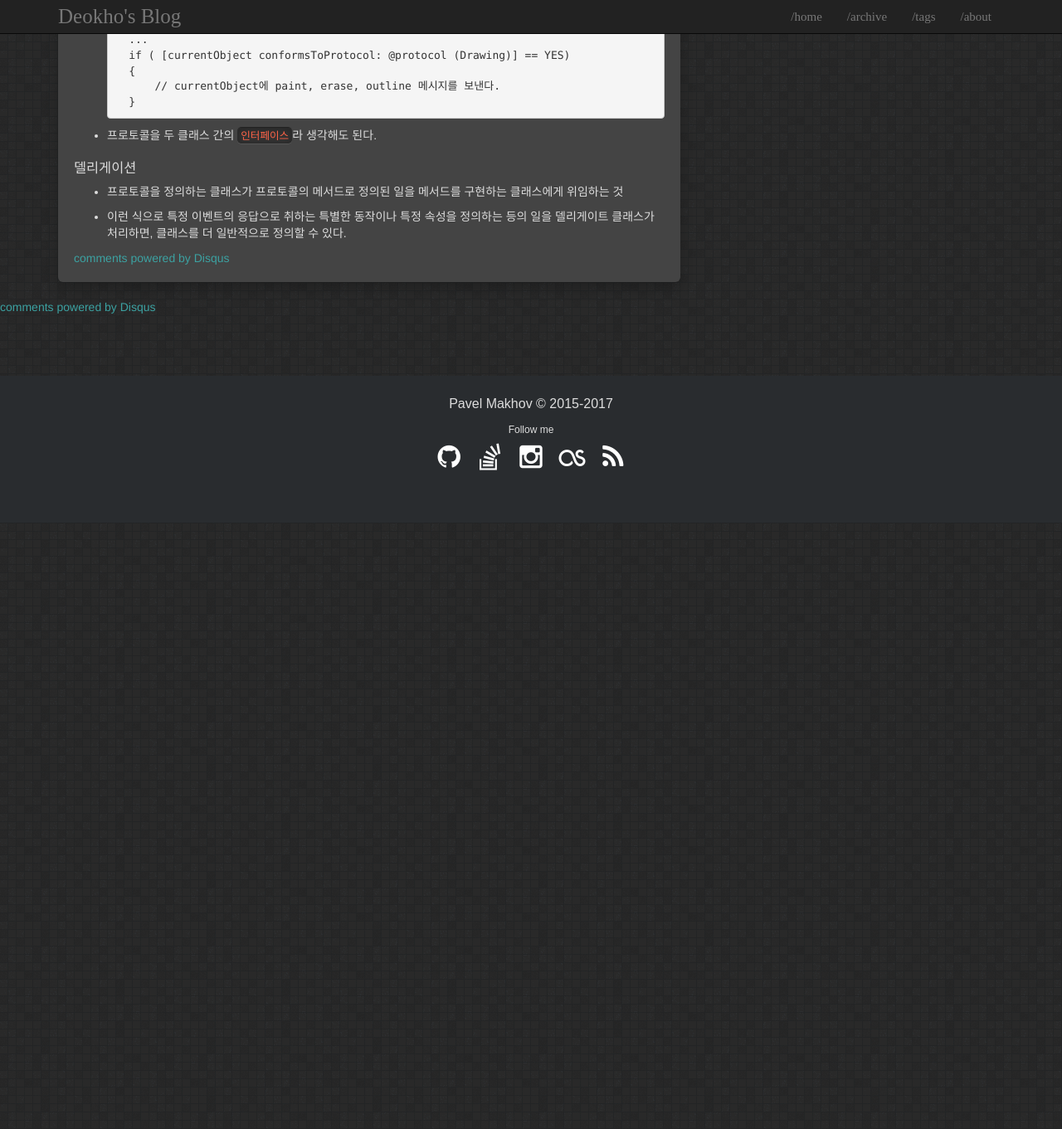
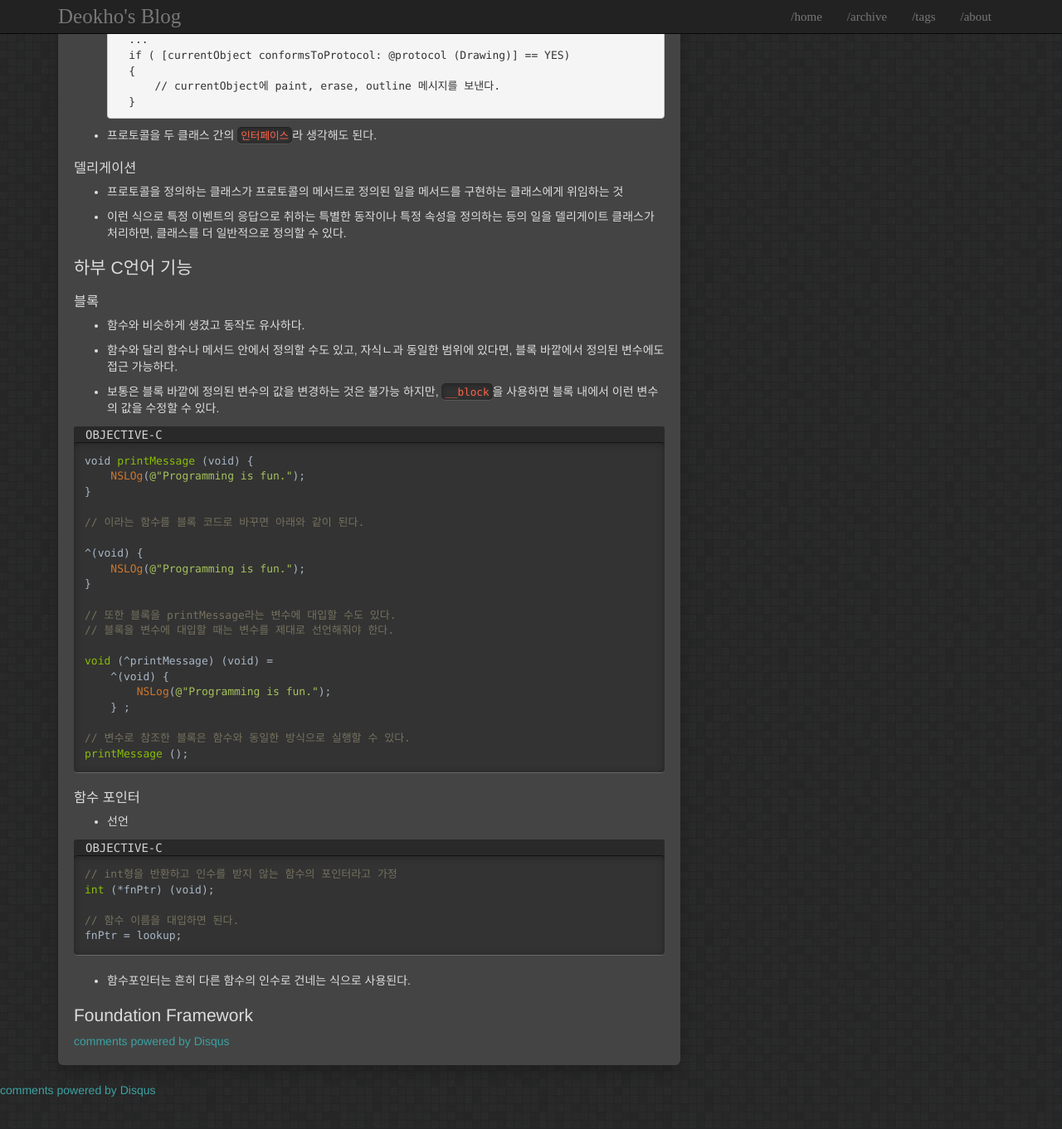
Before and after one commit to LeeDeokho/LeeDeokHo.github.io, a Jekyll site: the page built from _posts/2018-03-13-Programming-ObjC.md, in a window 1280 px wide and 1400 px high, scrolled down 2800 px. Shown: the top 1361 px of the window at 83% size. Built offline with Jekyll 4.4.1, drawn with Linux system fonts in a browser that asks for light colours; comment, search, counter and statistics services are not loaded; before the commit the page ends 3430 px from its top, so only the background shows below that.

Commit message:
add objc

```diff
--- a/_posts/2018-03-13-Programming-ObjC.md
+++ b/_posts/2018-03-13-Programming-ObjC.md
@@ -161,3 +161,60 @@ Objective-C 시스템이 언제나 객체가 속한 클래스를 알고 있다
 - 프로토콜을 정의하는 클래스가 프로토콜의 메서드로 정의된 일을 메서드를 구현하는 클래스에게 위임하는 것
 
 - 이런 식으로 특정 이벤트의 응답으로 취하는 특별한 동작이나 특정 속성을 정의하는 등의 일을 델리게이트 클래스가 처리하면, 클래스를 더 일반적으로 정의할 수 있다.
+
+
+## 하부 C언어 기능
+
+### 블록
+
+- 함수와 비슷하게 생겼고 동작도 유사하다.
+
+- 함수와 달리 함수나 메서드 안에서 정의할 수도 있고, 자식ㄴ과 동일한 범위에 있다면, 블록 바깥에서 정의된 변수에도 접근 가능하다.
+
+- 보통은 블록 바깥에 정의된 변수의 값을 변경하는 것은 불가능 하지만, `__block`을 사용하면 블록 내에서 이런 변수의 값을 수정할 수 있다.
+
+
+>OBJECTIVE-C
+{:.filename}
+{% highlight swift %}
+void printMessage (void) {
+    NSLOg(@"Programming is fun.");
+}
+
+// 이라는 함수를 블록 코드로 바꾸면 아래와 같이 된다.
+
+^(void) {
+    NSLOg(@"Programming is fun.");
+}
+
+// 또한 블록을 printMessage라는 변수에 대입할 수도 있다.
+// 블록을 변수에 대입할 때는 변수를 제대로 선언해줘야 한다.
+
+void (^printMessage) (void) =
+    ^(void) {
+        NSLog(@"Programming is fun.");
+    } ;
+
+// 변수로 참조한 블록은 함수와 동일한 방식으로 실행할 수 있다.
+printMessage ();
+{% endhighlight %}
+
+### 함수 포인터
+
+- 선언
+
+>OBJECTIVE-C
+{:.filename}
+{% highlight swift %}
+// int형을 반환하고 인수를 받지 않는 함수의 포인터라고 가정
+int (*fnPtr) (void);
+
+// 함수 이름을 대입하면 된다.
+fnPtr = lookup;
+
+{% endhighlight %}
+
+- 함수포인터는 흔히 다른 함수의 인수로 건네는 식으로 사용된다.
+
+
+## Foundation Framework
```
